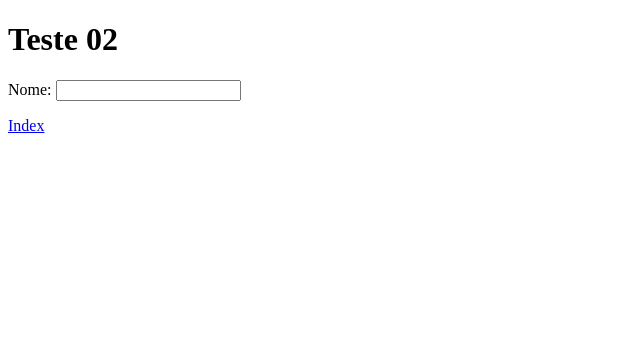
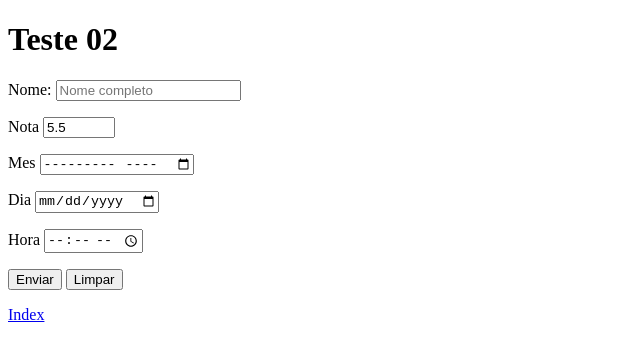
Before and after one commit to KLBugHunter/testandoCadastro01, a plain HTML site: page pag02.html in a window 1280 px wide. Shown: the whole page, without its empty margins (0-640 px from the left). Drawn offline with Linux system fonts and the light colour scheme.

Commit message:
Update pag02.html

```diff
--- a/pag02.html
+++ b/pag02.html
@@ -7,10 +7,30 @@
 </head>
 <body>
     <h1>Teste 02</h1>
-    <form action="cad.php">
+    <form action="cad.php" method="get" autocomplete="on">
         <p>
             <label for="inome">Nome: </label>
-            <input type="text" name="nome" id="inome" required maxlength="30">
+            <input type="text" name="nome" id="inome" required maxlength="30" placeholder="Nome completo" autocomplete="name">
+        </p>
+        <p>
+            <label for="inota">Nota</label>
+            <input type="number" name="nota" id="inota" required max="10" min="0" step="0.1" value="5.5">
+        </p>
+        <p>
+            <label for="imes">Mes</label>
+            <input type="month" name="mes" id="imes">
+        </p>
+        <p>
+            <label for="idia">Dia</label>
+            <input type="date" name="dia" id="idia">
+        </p>
+        <p>
+            <label for="ihora">Hora</label>
+            <input type="time" name="hora" id="ihora">
+        </p>
+        <p>
+            <input type="submit" value="Enviar">
+            <input type="reset" value="Limpar">
         </p>
     </form>
     <a href="index.html">Index</a>
```
